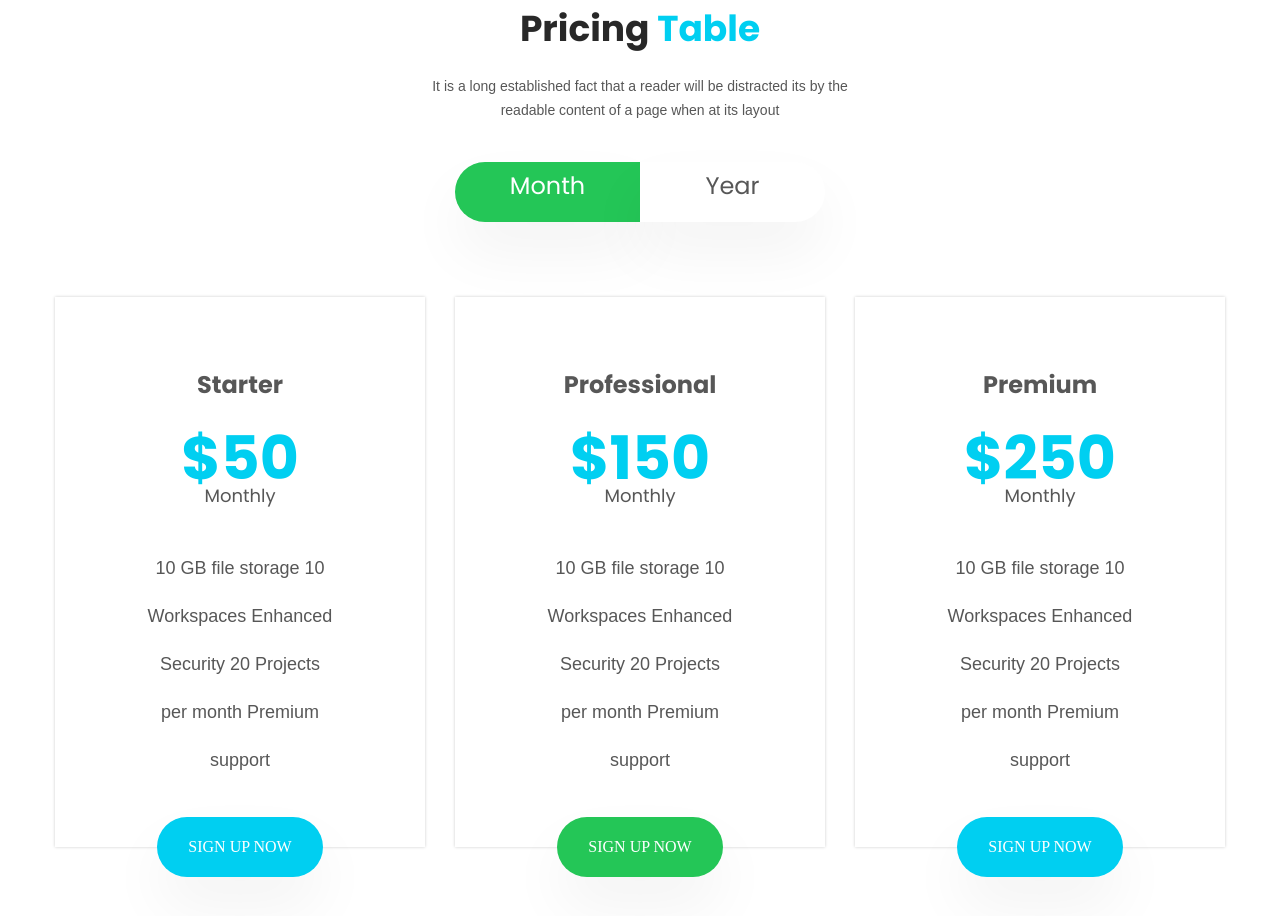
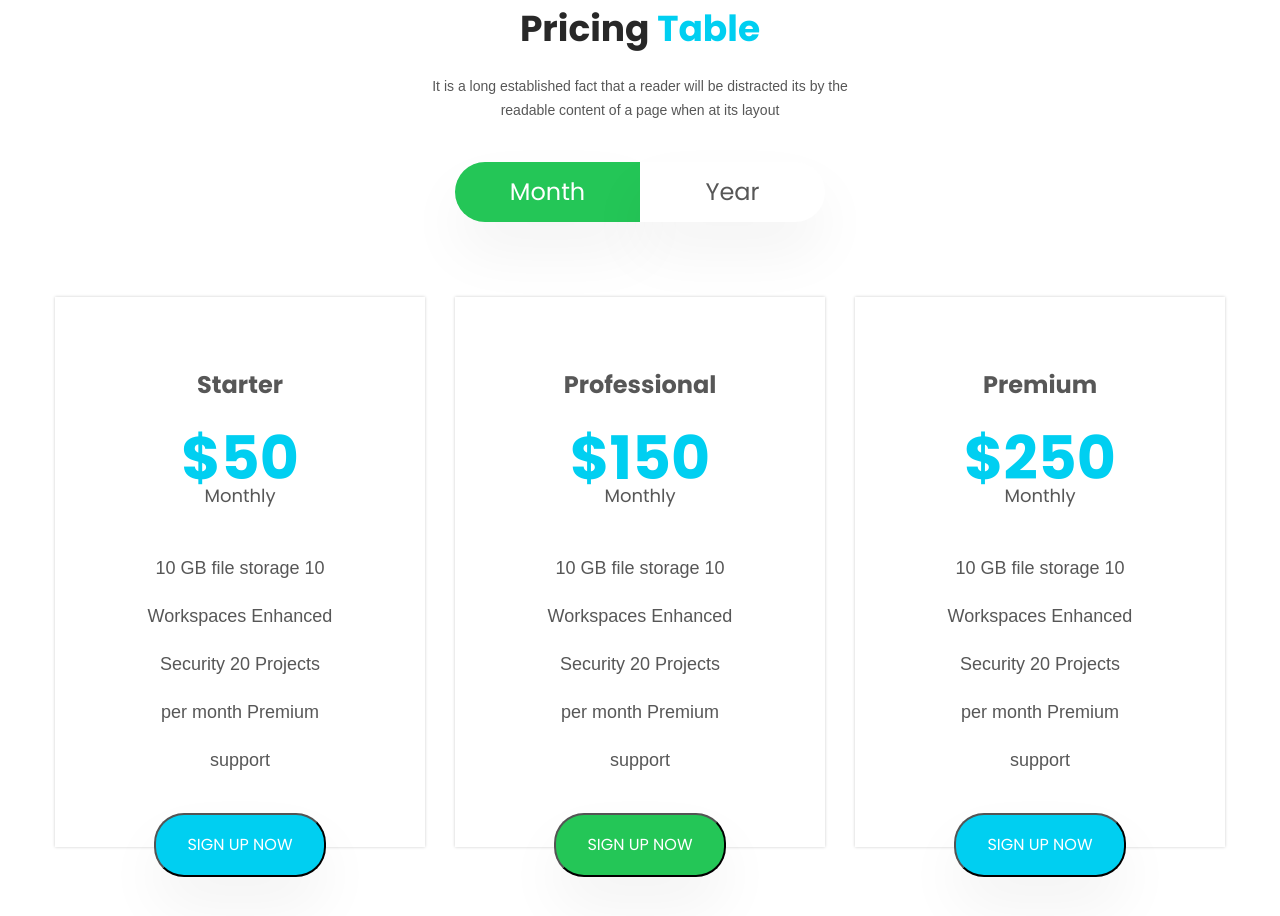
Before and after one commit to victoria-illina/appnest.web, a plain HTML site: page index.html in a window 1280 px wide. Shown: the part 3913-4829 px from the top of the page. Drawn offline with Linux system fonts and the light colour scheme.

Commit message:
refactor: applied a bottom to place the buttons, changed font-family for buttons text, deleted the height and used padding for classes pricing__button-left and pricing__button-right

```diff
--- a/css/pricing.css
+++ b/css/pricing.css
@@ -44,18 +44,18 @@
   color: #fff;
   background: #24c657;
   width: 185px;
-  height: 60px;
   border-radius: 30px 0 0 30px;
   box-shadow: 0 30px 60px rgba(0, 0, 0, 0.05);
+  padding: 6px 0;
 }
 
 .pricing__button-right {
   color: #575757;
-  box-shadow: 0 30px 60px rgba(0, 0, 0, 0.05);
   width: 185px;
-  height: 60px;
   border-radius: 0 30px 30px 0;
   background: #fff;
+  box-shadow: 0 30px 60px rgba(0, 0, 0, 0.05);
+  padding: 6px 0;
 }
 
 .pricing__tables {
@@ -117,13 +117,14 @@
   font-size: 16px;
   font-weight: 400;
   line-height: 12px;
+  font-family: "Poppins", sans-serif;
   text-transform: uppercase;
   box-shadow: 0 30px 60px rgba(0, 0, 0, 0.05);
   border-radius: 30px;
   background: #00cff1;
   padding: 24px 31px;
   position: absolute;
-  margin-top: 550px;
+  bottom: -30px;
 }
 
 .bg-green {
--- a/index.html
+++ b/index.html
@@ -294,7 +294,7 @@
             10 GB file storage 10 Workspaces Enhanced Security 20 Projects per
             month Premium support
           </p>
-          <div class="pricing__tables-item-button">Sign Up Now</div>
+          <button class="pricing__tables-item-button">Sign Up Now</button>
         </div>
         <div class="pricing__tables-item">
           <h3 class="pricing__tables-item-title">Professional</h3>
@@ -304,7 +304,9 @@
             10 GB file storage 10 Workspaces Enhanced Security 20 Projects per
             month Premium support
           </p>
-          <div class="pricing__tables-item-button bg-green">Sign Up Now</div>
+          <button class="pricing__tables-item-button bg-green">
+            Sign Up Now
+          </button>
         </div>
         <div class="pricing__tables-item">
           <h3 class="pricing__tables-item-title">Premium</h3>
@@ -314,7 +316,7 @@
             10 GB file storage 10 Workspaces Enhanced Security 20 Projects per
             month Premium support
           </p>
-          <div class="pricing__tables-item-button">Sign Up Now</div>
+          <button class="pricing__tables-item-button">Sign Up Now</button>
         </div>
       </div>
     </div>
```
